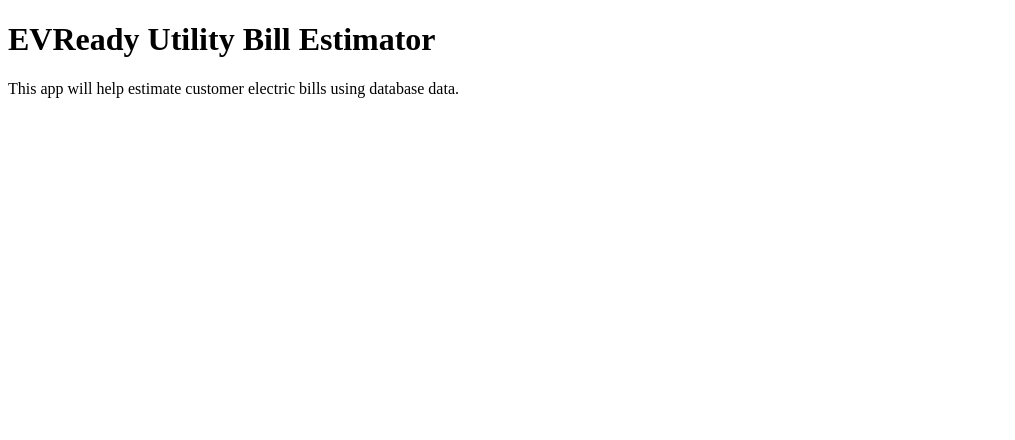
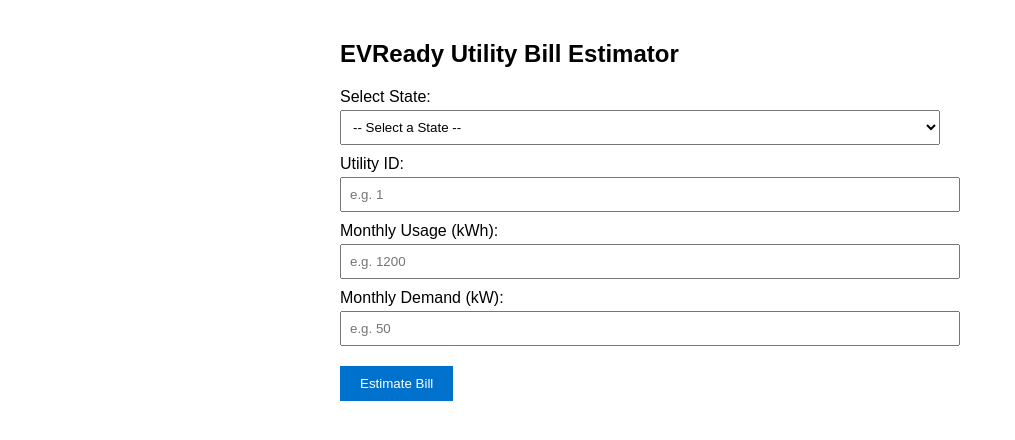
Before and after one commit to Mantis-T0b0ggan/EVready-Playbook, a Flask app: page / in a window 1280 px wide. Shown: the top 440 px of the page, without its empty margins (0-1015 px from the left). Run offline with Flask 3, Linux system fonts and the light colour scheme.

Commit message:
Update index.html

```diff
--- a/templates/index.html
+++ b/templates/index.html
@@ -1,10 +1,56 @@
 <!DOCTYPE html>
 <html>
 <head>
-  <title>Customer Bill Estimator</title>
+  <title>EVReady Utility Bill Estimator</title>
+  <style>
+    body {
+      font-family: Arial, sans-serif;
+      padding: 20px;
+      max-width: 600px;
+      margin: auto;
+    }
+    label {
+      display: block;
+      margin-top: 10px;
+    }
+    input, select {
+      width: 100%;
+      padding: 8px;
+      margin-top: 4px;
+    }
+    button {
+      margin-top: 20px;
+      padding: 10px 20px;
+      background-color: #0072CE;
+      color: white;
+      border: none;
+      cursor: pointer;
+    }
+  </style>
 </head>
 <body>
-  <h1>EVReady Utility Bill Estimator</h1>
-  <p>This app will help estimate customer electric bills using database data.</p>
+  <h2>EVReady Utility Bill Estimator</h2>
+
+  <form method="POST" action="/estimate">
+    <label for="state">Select State:</label>
+    <select name="state" required>
+      <option value="">-- Select a State --</option>
+      <option value="MA">Massachusetts</option>
+      <option value="CA">California</option>
+      <option value="NY">New York</option>
+      <!-- Add more states here -->
+    </select>
+
+    <label for="utility_id">Utility ID:</label>
+    <input type="text" name="utility_id" placeholder="e.g. 1" required />
+
+    <label for="monthly_kwh">Monthly Usage (kWh):</label>
+    <input type="number" name="monthly_kwh" placeholder="e.g. 1200" required />
+
+    <label for="demand_kw">Monthly Demand (kW):</label>
+    <input type="number" name="demand_kw" placeholder="e.g. 50" />
+
+    <button type="submit">Estimate Bill</button>
+  </form>
 </body>
 </html>
```
